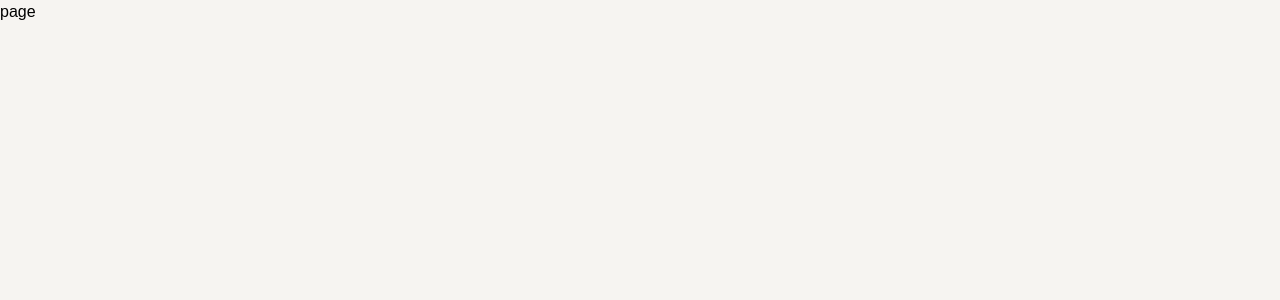
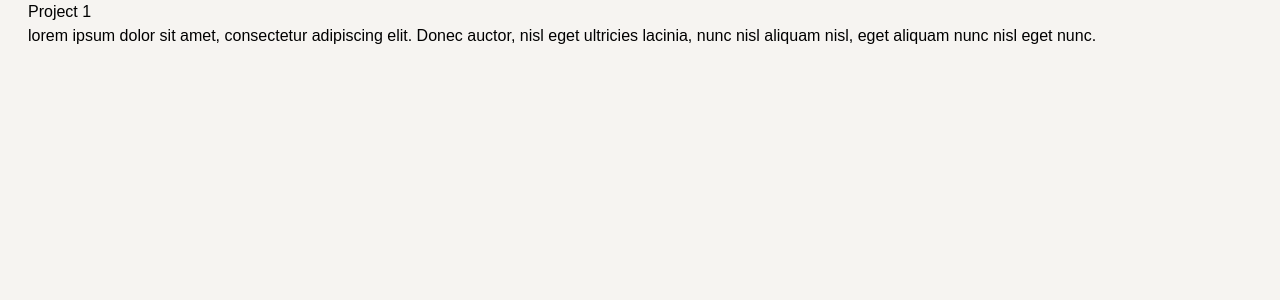
Before and after one commit to JoshuaDodofoli/placeholder, a Next.js app: page /project-1 in a window 1280 px wide. Shown: the top 300 px of the page. Built offline with nearby package versions, Linux system fonts and the light colour scheme; a web font is replaced by a local one.

Commit message:
Added slug page

```diff
--- a/app/[slug]/page.tsx
+++ b/app/[slug]/page.tsx
@@ -1,8 +1,25 @@
+import Wrapper from "../components/Wrapper";
+import { projects } from "../utils/data";
 
+interface PageProps {
+  params: Promise<{
+    slug: string
+  }>
+}
 
-const page = () => {
+const page = async ({ params }: PageProps) => {
+
+  const { slug } = await params;
+
+  const project = projects.find((project) => project.slug === slug);
+
   return (
-    <div>page</div>
+    <div>
+      <Wrapper>
+        <h1>{project?.name}</h1>
+        <p>{project?.desc}</p>
+      </Wrapper>
+    </div>
   )
 }
 
--- a/app/utils/data.ts
+++ b/app/utils/data.ts
@@ -15,17 +15,13 @@ export const links = [
     name: "Services",
     path: "#services",
   },
-  {
-    name: "Pricing",
-    path: "#pricing",
-  },
 ];
 
 export const services = [
   "Photography",
-  "Branding",
+  "Logo design",
   "Illustration",
-  "App design",
+  "Graphic design",
 ];
 
 export const projects = [
```
